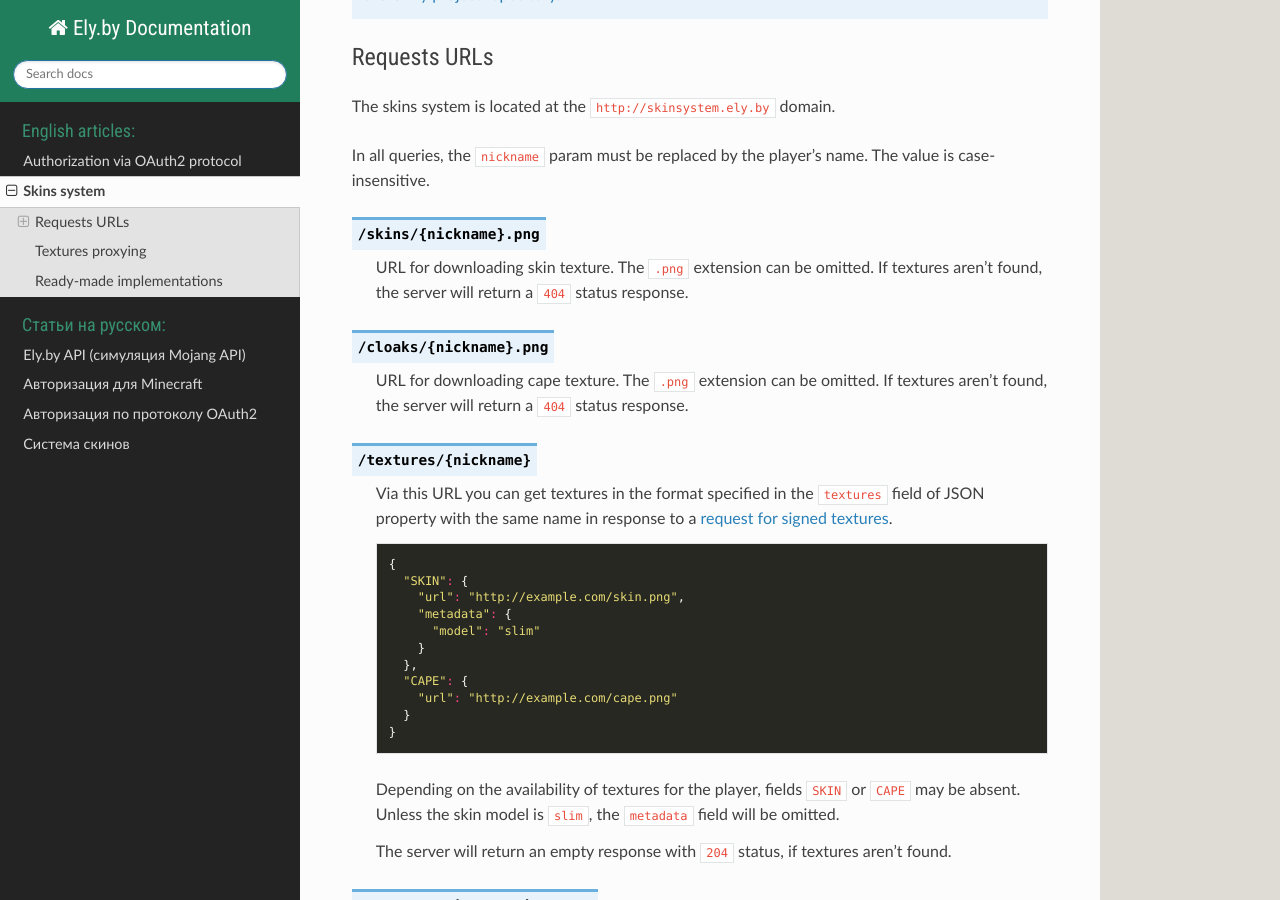
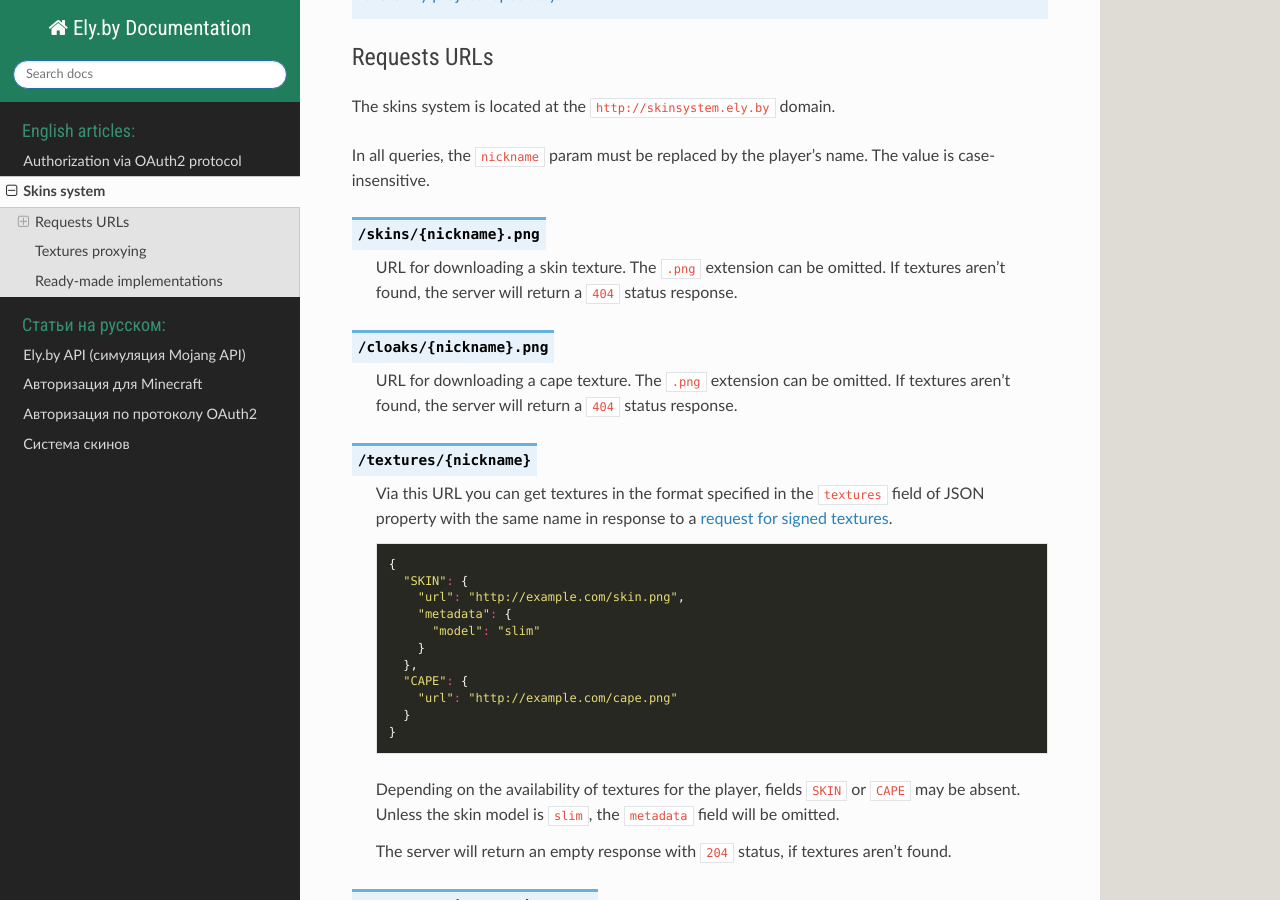
Before and after one commit to elyby/docs, a Sphinx documentation site: the page built from source/en/skins-system.rst, in a window 1280 px wide and 900 px high, scrolled down 550 px. Built offline with Sphinx 7.4.7 and the Read the Docs theme 2.0.0, drawn with Linux system fonts in a browser that asks for light colours.

Commit message:
Apply review recommendations

```diff
--- a/source/en/skins-system.rst
+++ b/source/en/skins-system.rst
@@ -27,13 +27,13 @@
 .. _skin-request:
 .. function:: /skins/{nickname}.png
 
-   URL for downloading skin texture. The :samp:`.png` extension can be omitted. If textures aren't found,
+   URL for downloading a skin texture. The :samp:`.png` extension can be omitted. If textures aren't found,
    the server will return a :samp:`404` status response.
 
 .. _cape-request:
 .. function:: /cloaks/{nickname}.png
 
-   URL for downloading cape texture. The :samp:`.png` extension can be omitted. If textures aren't found,
+   URL for downloading a cape texture. The :samp:`.png` extension can be omitted. If textures aren't found,
    the server will return a :samp:`404` status response.
 
 .. function:: /textures/{nickname}
```
